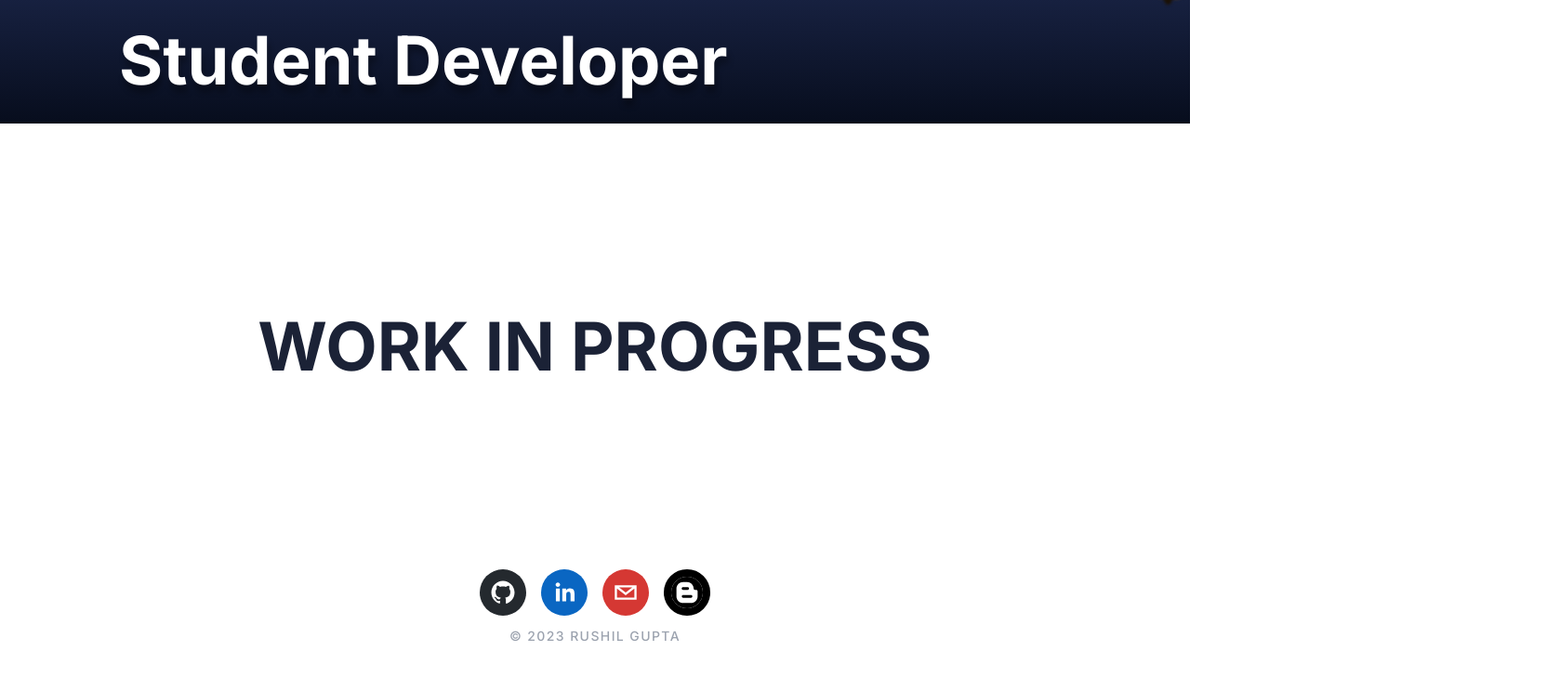
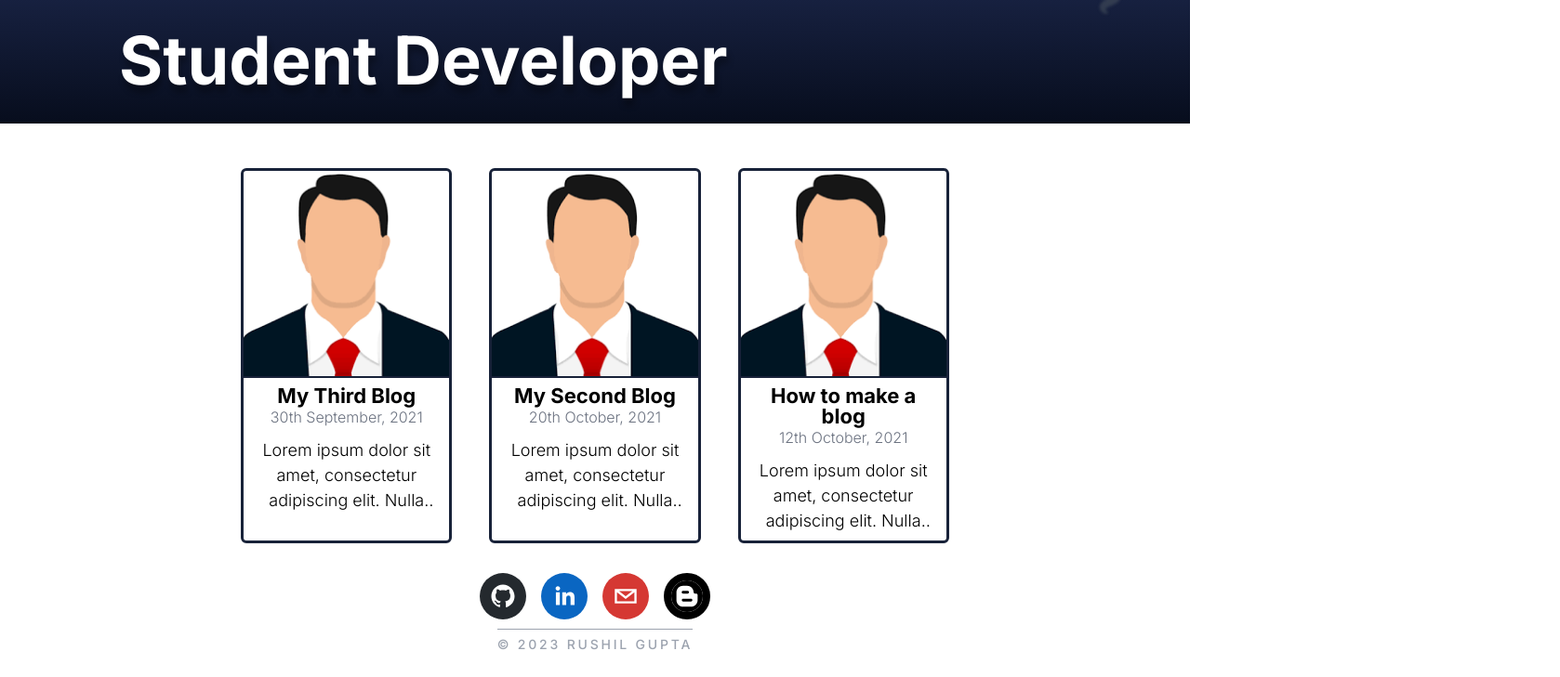
Before and after one commit to RushilGupta4/personal-website, a Next.js app: page /blogs in a window 1280 px wide. Shown: the part 79-808 px from the top of the page at 93% size, 1678 px wide, since content can reach past the window. Built offline with nearby package versions, Linux system fonts and the light colour scheme.

Commit message:
Changed blog page design

```diff
--- a/package.json
+++ b/package.json
@@ -3,7 +3,7 @@
   "version": "0.1.0",
   "private": true,
   "scripts": {
-    "dev": "next dev",
+    "dev": "next dev --turbo",
     "build": "next build",
     "start": "next start",
     "lint": "next lint"
--- a/src/app/blogs/page.tsx
+++ b/src/app/blogs/page.tsx
@@ -1,15 +1,14 @@
 import Image from "next/image";
 import Link from "next/link";
-import { AiOutlineClockCircle } from "react-icons/ai";
 
 const t =
   "Lorem ipsum dolor sit amet, consectetur adipiscing elit. Nulla varius eros quis justo consequat mattis. Vivamus eget metus aliquet, venenatis neque a, convallis mi. Praesent facilisis nibh diam, sed elementum diam sodales a. Nam in justo non velit fringilla eleifend sit amet a elit. Aliquam vitae cursus diam, quis porta turpis. Nullam gravida metus id quam consectetur, consectetur cursus dolor semper. Donec pretium sem eget porta laoreet. Lorem ipsum dolor sit amet, consectetur adipiscing elit. Proin porta est sapien, at elementum ligula aliquet in. Proin sodales nulla eu luctus scelerisque. Donec accumsan velit at ante mollis mollis.";
 const blogs = [
   {
-    title: "How to make a blog",
+    title: "My Third Blog",
     body: t,
     link: "/",
-    date: "12th October, 2021",
+    date: "30th September, 2021",
     img: "/profile_pic.png",
     imgDesc: "This is a description of the image",
   },
@@ -22,16 +21,16 @@ const blogs = [
     imgDesc: "This is a description of the image",
   },
   {
-    title: "Where I've Been",
+    title: "How to make a blog",
     body: t,
     link: "/",
-    date: "30th September, 2021",
+    date: "12th October, 2021",
     img: "/profile_pic.png",
     imgDesc: "This is a description of the image",
   },
 ];
 
-blogs.reverse();
+const env = process.env.NODE_ENV;
 
 const BlogPreview = ({
   data,
@@ -39,8 +38,9 @@ const BlogPreview = ({
   data: { title: string; body: string; link: string; date: string; img: string; imgDesc: string };
 }): React.ReactNode => {
   return (
-    <div className={`mx-auto w-full sm:w-4/5 px-4 lg:px-8 py-4 border-t-[3px] lg:border-t-[4px] border-[#222d49] flex flex-col lg:flex-row`}>
-      <div className={`mx-auto w-2/3 lg:w-1/4 rounded-lg border border-black`}>
+    <Link href={data.link}>
+      <div className={`h-full mx-auto rounded-md border-[#182239] border-[2px] lg:border-[3px]`}>
+        <div className={`mx-auto rounded-t-[inherit] w-full border-b-[2px] border-inherit`}>
           <Image
             src={data.img}
             alt={data.imgDesc}
@@ -52,39 +52,41 @@ const BlogPreview = ({
               height: "auto",
             }}
             quality={100}
+            className={`rounded-t-[inherit]`}
           />
         </div>
-      <div className={`flex flex-col justify-between pt-1 lg:pt-0 px-1 lg:px-4 w-full lg:w-3/4`}>
+        <div className={`flex flex-col justify-between text-center my-auto py-2 px-2 lg:px-4`}>
           <div>
-          <p className={`text-[20px] md:text-[24px] font-bold`}>{data.title}</p>
-          <div className='flex items-center gap-x-1'>
-            <AiOutlineClockCircle />
-            <p className={`text-sm md:text-base text-gray-600 font-light pl-[1px]`}>{data.date}</p>
+            <p className={`text-[20px] md:text-[22px] font-bold leading-none`}>{data.title}</p>
+            <p className={`text-sm md:text-base text-gray-500 font-light`}>{data.date}</p>
           </div>
-          <p className={`text-[16px] md:text-[18px] font-light pt-3 line-clamp-3`}>{data.body}</p>
+          <p className={`text-[16px] md:text-[18px] font-light pt-[10px] line-clamp-3`}>{data.body}</p>
         </div>
-        <Link target={"_blank"} href={data.link} className={"rounded-md p-3 bg-blue-500 text-white font-bold w-max"}>
-          Read More
+      </div>
     </Link>
+  );
+};
+
+const BlogsPage = () => {
+  if (env == "production") {
+    return (
+      <div className={"flex flex-col justify-center bg-white h-[60vh] w-full"}>
+        <p className='base-heading text-5xl md:text-6xl lg:text-7xl'>WORK IN PROGRESS</p>
+      </div>
+    );
+  }
+  return (
+    <div id='blogs'>
+      {/* <p className={`base-heading text-[40px] sm:text-[54px]`}>Blogs</p> */}
+      <div
+        className={`gap-4 md:gap-6 lg:gap-10 mx-auto justify-center items-stretch grid grid-cols-1 sm:grid-cols-2 lg:grid-cols-3 w-[70%] min-[400px]:w-[65%] min-[500px]:w-[60%] sm:w-[85%] md:w-[95%] min-[800px]:w-[80%] min-[900px]:w-[75%] lg:w-[85%] min-[1280px]:w-[70%]`}
+      >
+        {blogs.map((blogData) => (
+          <BlogPreview key={blogData.link} data={blogData} />
+        ))}
       </div>
     </div>
   );
 };
 
-const BlogsPage = () => {
-  return (
-    <div className={"flex flex-col justify-center bg-white h-[60vh] w-full"}>
-      <p className='base-heading text-5xl md:text-6xl lg:text-7xl'>WORK IN PROGRESS</p>
-    </div>
-    // <div id='blogs' className={"pt-4 mb-20 lg:pt-12 lg:px-0"}>
-    //   <p className={`base-heading text-[40px] sm:text-[54px]`}>Blogs</p>
-    //   <div className={`flex flex-col pt-2 lg:pt-4 gap-4 justify-center items-stretch`}>
-    //     {blogs.map((blogData) => (
-    //       <BlogPreview key={blogData.link} data={blogData} />
-    //     ))}
-    //   </div>
-    // </div>
-  );
-};
-
 export default BlogsPage;
--- a/src/app/globals.scss
+++ b/src/app/globals.scss
@@ -74,7 +74,7 @@ body {
     $finalY: random($max - $upper);
 
     @media (max-width: 768px) {
-      @if $i > 4 {
+      @if $i > 5 {
         animation: none;
       }
     }
@@ -83,8 +83,8 @@ body {
       $max: 26;
       $lower: 10;
       $upper: 20;
-      animation-duration: ((random(1500) / 100) + 18) + s;
-      animation-delay: ((random(2000) / 100) - 5) + s !important;
+      animation-duration: ((random(1500) / 100) + 25) + s;
+      animation-delay: ((random(2500) / 100) - 5) + s !important;
       font-size: (4 * (random(8) + 10)) + px;
     }
 
--- a/src/app/layout.tsx
+++ b/src/app/layout.tsx
@@ -33,6 +33,7 @@ function NavBar() {
         <p>&#129299;</p> {/* Nerd Face */}
         <p>&#9749;</p> {/* Coffee */}
         <p>&#x1F4BB;</p> {/* Personal Laptop */}
+        <p>&#128170;</p> {/* Flexed Bicep */}
       </div>
       <div className={"z-10 relative"}>
         <ul className={`flex items-center pt-6 pb-10 sm:pb-12 justify-center sm:justify-start gap-x-4 sm:gap-x-12`}>
@@ -40,10 +41,7 @@ function NavBar() {
           <NavItem href='/blogs'>Blogs</NavItem>
         </ul>
         <div className='min-h-[39px] sm:min-h-[56px] md:min-h-[64px] lg:min-h-[72px]'>
-          <Typing
-            className={`font-bold text-shadow leading-none empty:inline-block text-[39px] sm:text-[56px] md:text-[64px] lg:text-[72px]`}
-            texts={["Student Developer", "Caffeine Addict", "Chess Enthusiast"]}
-          />
+          <Typing className={`font-bold text-shadow leading-none empty:inline-block text-[39px] sm:text-[56px] md:text-[64px] lg:text-[72px]`} />
         </div>
         {/* <p className={`text-shadow text-[18px] sm:text-[20px] font-light sm:font-[250]`}>Ashoka University</p> */}
       </div>
@@ -52,9 +50,10 @@ function NavBar() {
 }
 
 const SocialIcons = () => {
+  const copyrightClass = "w-fit pt-[2px] sm:pt-[4px] lg:pt-[6px]";
   return (
-    <div className={"z-10 pb-[2vh] sm:pb-[3vh] md:pb-[4vh] lg:pb-[5vh]"}>
-      <div className={"flex gap-x-4 items-center justify-center"}>
+    <div className={"z-10 pt-8 pb-[2vh] sm:pb-[3vh] md:pb-[4vh] lg:pb-[5vh]"}>
+      <div className={"flex gap-x-4 items-center justify-center pb-1"}>
         <SocialIcon target='_blank' url={"https://github.com/rushilgupta4"} />
         <SocialIcon target='_blank' url={"https://linkedin.com/in/rushilgupta4"} bgColor={"#0a66c2"} />
         <SocialIcon network={"email"} url={"mailto:rushilgupta4@gmail.com"} bgColor={"#d53833"} />
@@ -62,9 +61,11 @@ const SocialIcons = () => {
           <SiBlogger href={"/blogs"} className={"rounded-full border-[8px] border-black"} size={50} />
         </Link>
       </div>
-      <p className={`tracking-widest text-center text-gray-400 pt-1 sm:pt-2 lg:pt-3 font-medium text-[12px] sm:text-sm md:text-[14px]`}>
-        &#169; 2023 RUSHIL GUPTA
-      </p>
+      <div className={`${copyrightClass} text-center text-gray-400 mx-auto`}>
+        <p className={`${copyrightClass} border-t border-gray-400 font-medium tracking-[0.175rem] text-[12px] sm:text-sm md:text-[14px]`}>
+          &#169; 2023 RUSHIL GUPTA
+        </p>
+      </div>
     </div>
   );
 };
@@ -75,7 +76,7 @@ export default function RootLayout({ children }: { children: React.ReactNode })
       <body className={`${inter.className} h-full bg-[#ffffff] text-black mx-auto max-w-full overflow-x-hidden flex flex-col justify-between`}>
         <div>
           <NavBar />
-          <div className={`z-10 relative px-4 sm:px-16 md:px-20 lg:px-24 bg-[#ffffff]`}>{children}</div>
+          <div className={`z-10 relative pt-6 lg:pt-12 px-4 sm:px-16 md:px-20 lg:px-24 bg-[#ffffff]`}>{children}</div>
         </div>
         <SocialIcons />
       </body>
--- a/src/app/page.tsx
+++ b/src/app/page.tsx
@@ -2,7 +2,7 @@ import Image from "next/image";
 
 export default function Home() {
   return (
-    <div className={`pt-6 lg:pt-12 flex-none lg:flex`}>
+    <div className={`flex-none lg:flex`}>
       {/* Profile Pic */}
       <div className={`mx-auto w-full lg:w-[35%]`}>
         <div className={`mx-auto w-[60%] min-[540px]:w-[55%] sm:w-[45%] min-[700px]:w-[42%] md:w-[38%] min-[920px]:w-[35%] lg:w-[80%]`}>
--- a/src/components/NavbarTitle.tsx
+++ b/src/components/NavbarTitle.tsx
@@ -2,13 +2,14 @@
 
 import Typewriter from "typewriter-effect";
 
-const pauseString = 10000;
+const pauseString = 6500;
 const delSpeed = 20;
 const delay = 50;
-const typeSpeedFactor = 0.75;
+const typeSpeedFactor = 0.6;
+const descriptions = ["Student Developer", "Caffeine Addict", "Chess Enthusiast"];
 
 let firstWaitText = true;
-let waitTexts: string[] = ["I'm a ", "Sometimes a ", "Or even a ", "Maybe be a "];
+let waitTexts: string[] = ["I'm a ", "Sometimes a ", "Or even a ", "Maybe a ", "Often a"];
 waitTexts = [waitTexts, waitTexts, waitTexts, waitTexts].reduce((acc, curVal) => {
   return acc.concat(curVal);
 }, []);
@@ -22,12 +23,12 @@ const getWaitText = () => {
   return waitTexts[i];
 };
 
-const Typing = ({ texts, className }: { texts: Array<string>; className?: string }) => {
+const Typing = ({ className }: { className?: string }) => {
   return (
     <div className={className ? className : ""}>
       <Typewriter
         onInit={(typewriter) => {
-          texts.map((text) => {
+          descriptions.map((text) => {
             typewriter
               .changeDelay(delay)
               .changeDeleteSpeed(delSpeed)
@@ -38,18 +39,17 @@ const Typing = ({ texts, className }: { texts: Array<string>; className?: string
               .changeDelay(delay * typeSpeedFactor)
               .changeDeleteSpeed(0.001)
               .typeString(getWaitText())
-              .changeDelay(500)
+              .changeDelay(300)
               .typeString("..")
               .changeDelay(1)
               .typeString(".")
-              .pauseFor(500)
+              .pauseFor(300)
               .deleteAll();
             // .pauseFor(50);
           });
           typewriter.start();
         }}
         options={{
-          strings: texts,
           loop: true,
           cursorClassName: "typing-cursor",
         }}
```
Lines whose indentation alone changed are shown as unchanged.
